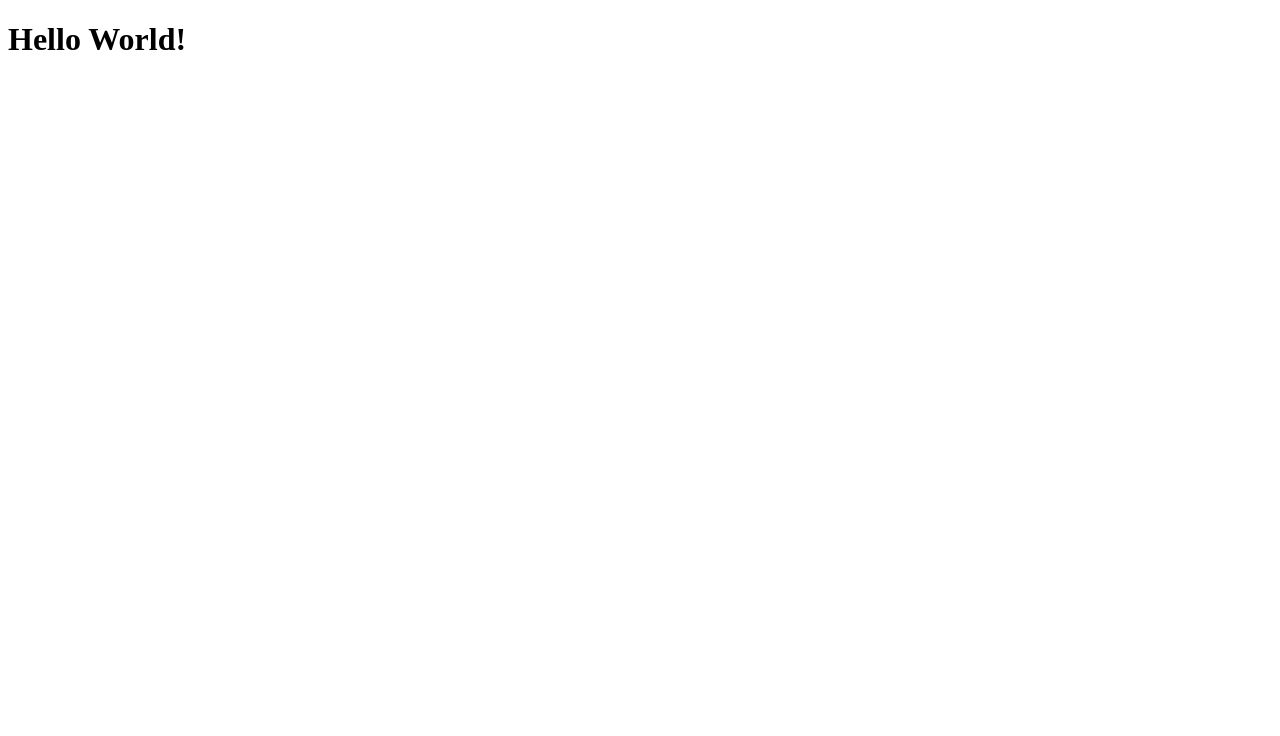
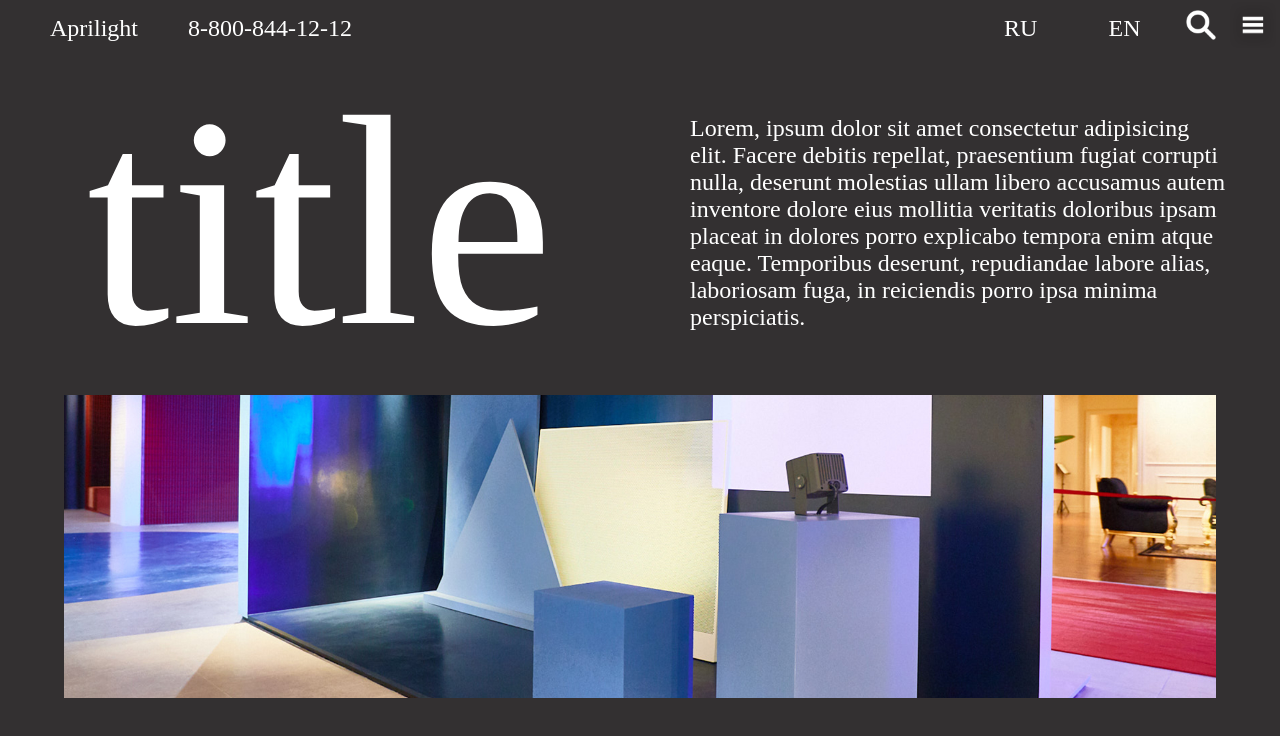
Before and after one commit to Linkinpatrick/project_for_dimasik, a plain HTML site: page index.html in a window 1280 px wide. Drawn offline with Linux system fonts and the light colour scheme.

Commit message:
some work

```diff
--- a/index.html
+++ b/index.html
@@ -1,12 +1,32 @@
 <!DOCTYPE html>
 <html lang="en">
 <head>
+    <script src="./javascript.js"></script>
+    <link rel="stylesheet" type="text/css" href="./styles.css" />
     <meta charset="UTF-8">
     <meta http-equiv="X-UA-Compatible" content="IE=edge">
     <meta name="viewport" content="width=device-width, initial-scale=1.0">
     <title>Document</title>
 </head>
 <body>
-    <h1>Hello World!</h1>
-</body>
+    <div class="container">
+        <div class="item1">
+            <div class="item1_company">Aprilight</div>
+            <div class="item1_phone">8-800-844-12-12</div>
+            <div class="item1_language">
+                <div><a href="http://" target="_blank" rel="noopener noreferrer">RU</a></div>
+                <div><a href="http://" target="_blank" rel="noopener noreferrer">EN</a></div>
+            </div>
+            <div class="item1_4"><img class="icon" src="./images/search.png" alt="search button"></div>
+            <div class="item1_5"><img class="icon" src="./images/menu.png" alt="menu button"></div>
+        </div>
+
+        <div class="item2">title</div>
+
+        <div class="item3">Lorem, ipsum dolor sit amet consectetur adipisicing elit. Facere debitis repellat, praesentium fugiat corrupti nulla, deserunt molestias ullam libero accusamus autem inventore dolore eius mollitia veritatis doloribus ipsam placeat in dolores porro explicabo tempora enim atque eaque. Temporibus deserunt, repudiandae labore alias, laboriosam fuga, in reiciendis porro ipsa minima perspiciatis.</div>
+
+        <div class="item4">
+            <img class="banner" src="./images/banner.png" alt="banner">
+        </div>
+    </div>
 </html>
--- /dev/null
+++ b/javascript.js
@@ -0,0 +1,17 @@
+var slideIndex = 1;
+showDivs(slideIndex);
+
+function plusDivs(n) {
+  showDivs(slideIndex += n);
+}
+
+function showDivs(n) {
+  var i;
+  var x = document.getElementsByClassName("mySlides");
+  if (n > x.length) {slideIndex = 1}
+  if (n < 1) {slideIndex = x.length} ;
+  for (i = 0; i < x.length; i++) {
+    x[i].style.display = "none";
+  }
+  x[slideIndex-1].style.display = "block";
+}
--- /dev/null
+++ b/styles.css
@@ -0,0 +1,111 @@
+body {
+    margin: 0px;
+}
+
+.container {
+    font-size: 1.5em;
+    color: white;
+    min-height: 300px;
+    width: 100%;
+    background: #333031;
+    display: grid;
+    grid-template-columns: 1fr 1fr;
+    grid-template-rows: 50px 1fr 2fr;
+
+    grid-template-areas:
+        "header header"
+        "product_name text"
+        "banner banner";
+
+
+}
+
+.item1 {
+
+    grid-area: header;
+    display: grid;
+    grid-template-columns: 1fr 8fr 2fr 0.5fr 0.5fr;
+
+
+    justify-items: stretch;
+    align-items: center;
+
+
+}
+
+.item2 {
+    grid-area: product_name;
+    justify-self: center;
+    align-self: center;
+    font-size: 300px;
+    font-family: Cuprum;
+
+}
+
+.item3 {
+    grid-area: text;
+    justify-self: center;
+    align-self: center;
+    margin: 50px;
+
+}
+
+
+.item4 {
+
+    grid-area: banner;
+    /* justify-content: center; */
+
+
+}
+
+.item1_company {
+    justify-self: center;
+    margin-left: 50px;
+
+
+
+}
+
+.item1_phone {
+
+    justify-self: left;
+    margin-left: 50px;
+}
+
+.item1_language {
+    display: flex !important;
+    flex-direction: row !important;
+    justify-content: space-around !important;
+
+}
+.item1_phone:hover, .item1_4:hover, .item1_5:hover {
+    background-color: #5d5d5d;
+
+
+}
+
+.icon {
+    width: 50px;
+    height: auto;
+}
+
+.banner {
+  max-width: 90%;
+  height: auto;
+  margin: auto;
+  display: block;
+}
+
+a:link {
+    text-decoration: none;
+    color: white;
+  }
+
+a:visited {
+    text-decoration: none;
+ }
+
+a:hover {
+    background-color: #5d5d5d;
+}
```
Also changed, not shown: images/banner.png (added), images/menu.png (added), images/search.png (added).
